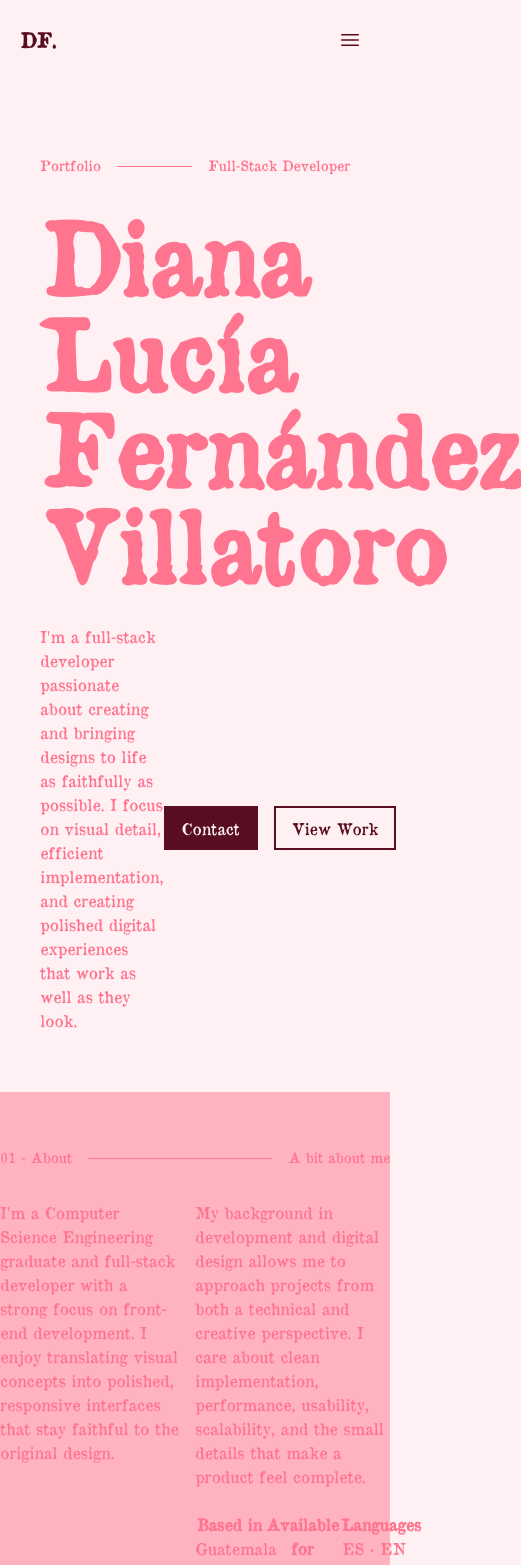
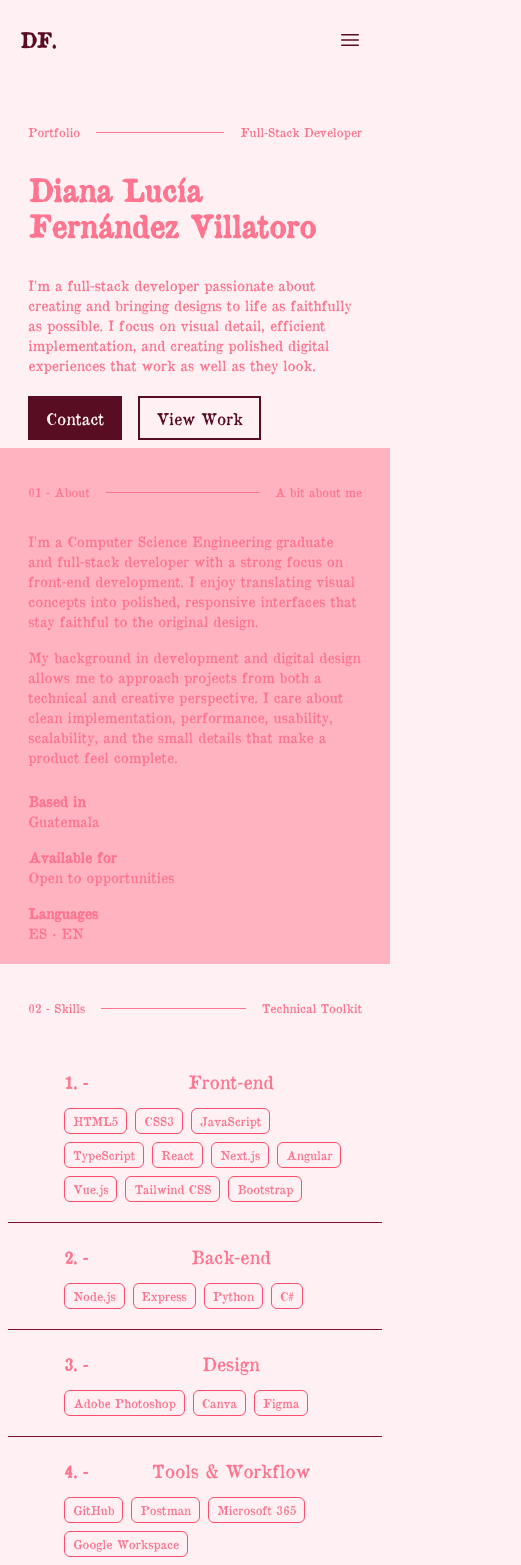
Before and after one commit to FernandezDL/Portafolio, a Next.js app: page /en/web in a window 390 px wide. Shown: the top 1565 px of the page, 521 px wide, since content can reach past the window. Built offline with nearby package versions, Linux system fonts and the light colour scheme.

Commit message:
ADDED: Responsive

```diff
--- a/src/app/[lang]/[mode]/page.tsx
+++ b/src/app/[lang]/[mode]/page.tsx
@@ -51,24 +51,24 @@ export default async function PortfolioPage({params}: PortfolioPageProps) {
 		<Navbar navigation={portfolioContent.navigation} navbarSwitches={portfolioContent.navbarSwitches}/>
 
 		{/* Name section */}
-		<section id="header" className="scroll-mt-0">
-			<div className="w-full p-10 mt-5 mx-auto">
+		<section id="header" className="scroll-mt-24 px-5 sm:px-8 lg:px-10 lg:py-16">
+			<div className="w-full p-2 lg:p-10 mt-5 mx-auto">
 				<div className="mx-auto max-w-content">
 					{/* Title */}
 					<div className="w-full flex items-center">
-						<p className="text-sm font-light my-4 shrink-0">{lang === "en" ? "Portfolio" : "Portafolio"}</p>
+						<p className="text-xs lg:text-sm font-light my-4 shrink-0">{lang === "en" ? "Portfolio" : "Portafolio"}</p>
 
 						<div className="w-full h-px bg-foreground m-4"></div>
 
-						<p className="text-sm font-light my-4 shrink-0">{portfolioContent.nameSection.role}</p>
+						<p className="text-xs lg:text-sm font-light my-4 shrink-0">{portfolioContent.nameSection.role}</p>
 					</div>
 
-					<p className="text-8xl font-bold mt-4">Diana Lucía <br/> Fernández Villatoro</p>
+					<p className="text-3xl lg:text-8xl font-bold mt-4">Diana Lucía <br/> Fernández Villatoro</p>
 
-					<div className="mt-8 flex justify-between items-center w-3/4">
-						<p className="text-md w-[70%]">{portfolioContent.nameSection.statement}</p>
+					<div className="mt-8 lg:flex justify-between items-center w-full lg:w-3/4">
+						<p className="text-sm lg:text-md w-full lg:w-[70%]">{portfolioContent.nameSection.statement}</p>
 
-						<div className="flex space-x-4 items-end shrink-0">
+						<div className="flex space-x-4 items-end shrink-0 mt-5 lg:mt-0">
 							<NavButton text={portfolioContent.nameSection.contactButton} section="#contact" />
 							<NavButtonSec text={portfolioContent.nameSection.viewWorkButton} section="#projects" />
 						</div>
@@ -79,33 +79,33 @@ export default async function PortfolioPage({params}: PortfolioPageProps) {
 
 		{/* About Section */}
 		<section id="about">
-			<div className="w-full bg-muted py-10 my-5">
+			<div className="w-full bg-muted p-2 py-5 lg:py-10 lg:my-5">
 				<div className="mx-auto max-w-content">
 					{/* Title */}
-					<div className="w-full flex items-center">
-						<p className="text-sm font-light my-4 shrink-0">01 - {portfolioContent.sections[0].header}</p>
+					<div className="px-5 lg:px-0 w-full flex items-center">
+						<p className="text-xs lg:text-sm font-light my-4 shrink-0">01 - {portfolioContent.sections[0].header}</p>
 						<div className="w-full h-px bg-foreground m-4"></div>
-						<p className="text-sm font-light my-4 shrink-0">{portfolioContent.sections[0].title}</p>
+						<p className="text-xs lg:text-sm font-light my-4 shrink-0">{portfolioContent.sections[0].title}</p>
 					</div>
 
-					<div className="mt-4 flex space-x-4">
-						<p className="text-md w-1/2">{portfolioContent.about.introduction}</p>
+					<div className="mt-4 px-5 space-y-4 lg:px-0 lg:flex lg:space-x-4">
+						<p className="text-sm lg:text-md w-full lg:w-1/2">{portfolioContent.about.introduction}</p>
 
-						<div className="w-1/2">
-							<p className="text-md">{portfolioContent.about.approach}</p>
+						<div className="w-full lg:w-1/2">
+							<p className="text-sm lg:text-md">{portfolioContent.about.approach}</p>
 
-							<div className="flex w-full mt-6">
-								<div className="w-[35%]">
-									<p className="text-md font-extrabold text-center">{portfolioContent.about.basedIn}</p>
-									<p className="text-md font-medium text-center">Guatemala</p>
+							<div className="space-y-4 lg:flex w-full mt-6">
+								<div className="w-full lg:w-[35%]">
+									<p className="text-sm lg:text-md font-extrabold lg:text-center">{portfolioContent.about.basedIn}</p>
+									<p className="text-sm lg:text-md font-medium lg:text-center">Guatemala</p>
 								</div>
-								<div className="w-[40%]">
-									<p className="text-md font-bold text-center">{portfolioContent.about.availability}</p>
-									<p className="text-md font-medium text-center">{portfolioContent.about.oportunities}</p>
+								<div className="w-full lg:w-[40%]">
+									<p className="text-sm lg:text-md font-bold lg:text-center">{portfolioContent.about.availability}</p>
+									<p className="text-sm lg:text-md font-medium lg:text-center">{portfolioContent.about.oportunities}</p>
 								</div>
-								<div className="w-1/3">
-									<p className="text-md font-bold text-center">{portfolioContent.about.languages}</p>
-									<p className="text-md font-medium text-center">ES · EN</p>
+								<div className="w-full lg:w-1/3">
+									<p className="text-sm lg:text-md font-bold lg:text-center">{portfolioContent.about.languages}</p>
+									<p className="text-sm lg:text-md font-medium lg:text-center">ES · EN</p>
 								</div>
 							</div>
 						</div>
@@ -116,13 +116,13 @@ export default async function PortfolioPage({params}: PortfolioPageProps) {
 
 		{/* Skills Section */}
 		<section id="skills">
-			<div className="w-full p-10 my-5">
+			<div className="w-full p-2 py-5 lg:p-10 lg:my-5">
 				<div className="mx-auto max-w-content">
 					{/* Title */}
-					<div className="w-full flex items-center">
-						<p className="text-sm font-light my-4 shrink-0">02 - {portfolioContent.sections[1].header}</p>
+					<div className="px-5 lg:px-0 w-full flex items-center">
+						<p className="text-xs lg:text-sm font-light my-4 shrink-0">02 - {portfolioContent.sections[1].header}</p>
 						<div className="w-full h-px bg-foreground m-4"></div>
-						<p className="text-sm font-light my-4 shrink-0">{portfolioContent.sections[1].title}</p>
+						<p className="text-xs lg:text-sm font-light my-4 shrink-0">{portfolioContent.sections[1].title}</p>
 					</div>
 
 					<div className="mt-4">
@@ -134,13 +134,13 @@ export default async function PortfolioPage({params}: PortfolioPageProps) {
 
 		{/* Projects */}
 		<section id="projects">
-			<div className="w-full bg-muted p-10 my-5">
+			<div className="w-full bg-muted p-5 lg:p-10 my-5">
 				<div className="mx-auto max-w-content">
 					{/* Title */}
 					<div className="w-full flex items-center">
-						<p className="text-sm font-light my-4 shrink-0">03 - {portfolioContent.sections[2].header}</p>
+						<p className="text-xs lg:text-sm font-light my-4 shrink-0">03 - {portfolioContent.sections[2].header}</p>
 						<div className="w-full h-px bg-foreground m-4"></div>
-						<p className="text-sm font-light my-4 shrink-0">{portfolioContent.sections[2].title}</p>
+						<p className="text-xs lg:text-sm font-light my-4 shrink-0">{portfolioContent.sections[2].title}</p>
 					</div>
 
 					<Projects projectList={portfolioContent.projects} />
@@ -150,16 +150,16 @@ export default async function PortfolioPage({params}: PortfolioPageProps) {
 
 		{/* Experience */}
 		<section id="experience">
-			<div className="w-full p-10 my-5">
+			<div className="w-full p-5 lg:p-10 my-5">
 				<div className="mx-auto max-w-content">
 					{/* Title */}
 					<div className="w-full flex items-center">
-						<p className="text-sm font-light my-4 shrink-0">04 - {portfolioContent.sections[3].header}</p>
+						<p className="text-xs lg:text-sm font-light my-4 shrink-0">04 - {portfolioContent.sections[3].header}</p>
 						<div className="w-full h-px bg-foreground m-4"></div>
-						<p className="text-sm font-light my-4 shrink-0">{portfolioContent.sections[3].title}</p>
+						<p className="text-xs lg:text-sm font-light my-4 shrink-0">{portfolioContent.sections[3].title}</p>
 					</div>
 
-					<div className="mt-6 ml-10 pl-4 border-l-2 border-primary ">
+					<div className="mt-6 ml-2 lg:ml-10 pl-4 border-l-2 border-primary ">
 						<WorkExperience workExperienceList={portfolioContent.workExperience} />
 					</div>
 				</div>
@@ -167,16 +167,16 @@ export default async function PortfolioPage({params}: PortfolioPageProps) {
 		</section>
 
 		{/* Academic Experience */}
-		<div className="w-full p-10 my-5 bg-muted">
+		<div className="w-full p-5 lg:p-10 my-5 bg-muted">
 			<div className="mx-auto max-w-content">
 				{/* Title */}
 				<div className="w-full flex items-center">
-					<p className="text-sm font-light my-4 shrink-0">05 - {portfolioContent.sections[4].header}</p>
+					<p className="text-xs lg:text-sm font-light my-4 shrink-0">05 - {portfolioContent.sections[4].header}</p>
 					<div className="w-full h-px bg-foreground m-4"></div>
-					<p className="text-sm font-light my-4 shrink-0">{portfolioContent.sections[4].title}</p>
+					<p className="text-xs lg:text-sm font-light my-4 shrink-0">{portfolioContent.sections[4].title}</p>
 				</div>
 
-				<div className="mt-6 ml-10 pl-4 border-l-2 border-primary ">
+				<div className="mt-6 ml-2 lg:ml-10 pl-4 border-l-2 border-primary ">
 					<AcademicExperience academicExperienceList={portfolioContent.academicExperience} />
 				</div>
 			</div>
@@ -184,18 +184,18 @@ export default async function PortfolioPage({params}: PortfolioPageProps) {
 
 		{/* Contact */}
 		<section id="contact">
-			<div className="w-full p-10 my-5">
+			<div className="w-full p-5 lg:p-10 my-5">
 				<div className="mx-auto max-w-content">
 					{/* Title */}
 					<div className="w-full flex items-center">
-						<p className="text-sm font-light my-4 shrink-0">06 - {portfolioContent.sections[5].header}</p>
+						<p className="text-xs lg:text-sm font-light my-4 shrink-0">06 - {portfolioContent.sections[5].header}</p>
 						<div className="w-full h-px bg-foreground m-4"></div>
-						<p className="text-sm font-light my-4 shrink-0">{portfolioContent.sections[5].title}</p>
+						<p className="text-xs lg:text-sm font-light my-4 shrink-0">{portfolioContent.sections[5].title}</p>
 					</div>
 
-					<div className="mt-4 flex">
-						<div className="w-1/2">
-							<p className="text-md">{portfolioContent.contactSection.text}</p>
+					<div className="mt-4 lg:flex">
+						<div className="w-full lg:w-1/2">
+							<p className="text-xs lg:text-md">{portfolioContent.contactSection.text}</p>
 
 							<div className="flex space-x-2">
 								<p className="text-md font-bold">Email:</p>
@@ -212,7 +212,7 @@ export default async function PortfolioPage({params}: PortfolioPageProps) {
 								<p className="text-md">(+502) 4023-8478</p>
 							</div>
 						</div>
-						<div className="w-1/2 justify-end">
+						<div className="w-full mt-4 lg:mt-0 lg:w-1/2 justify-end">
 							<p className="text-md">{portfolioContent.contactSection.name}:</p>
 							<input type="text" className="border-2 border-primary px-2 py-1 w-full" />
 
@@ -222,7 +222,7 @@ export default async function PortfolioPage({params}: PortfolioPageProps) {
 							<p className="text-md mt-4">{portfolioContent.contactSection.message}:</p>
 							<textarea className="border-2 border-primary px-2 py-1 w-full" />
 
-							<button className="bg-primary text-background px-4 py-2 mt-4 w-1/4">{portfolioContent.contactSection.button}</button>
+							<button className="bg-primary text-background px-4 py-2 mt-4 lg:w-1/4">{portfolioContent.contactSection.button}</button>
 						</div>
 					</div>
 				</div>
--- a/src/components/sections/Skills.tsx
+++ b/src/components/sections/Skills.tsx
@@ -10,21 +10,23 @@ export default function Skills({ skillList }: SkillsProps) {
             {skillList.map((skillSection) => (
                 <div
                     key={`${skillSection.number}-${skillSection.title}`}
-                    className="flex w-full border-b border-border px-10 py-5"
+                    className="lg:flex w-full border-b border-border px-10 py-5"
                 >
-                    <p className="flex w-[10%] items-center justify-center text-md font-bold">
-                        {skillSection.number}. -
-                    </p>
+                    <div className="flex lg:w-1/2">
+                        <p className="flex w-[20%] items-center justify-center text-md font-bold">
+                            {skillSection.number}. -
+                        </p>
 
-                    <p className="ml-4 flex w-[40%] items-center justify-center text-lg">
-                        {skillSection.title}
-                    </p>
+                        <p className="ml-4 flex w-[80%] items-center justify-center text-lg">
+                            {skillSection.title}
+                        </p>
+                    </div>
 
-                    <div className="ml-4 flex w-[50%] flex-wrap gap-2">
+                    <div className="ml-4 mt-3 flex w-full lg:w-1/2 flex-wrap gap-2">
                         {skillSection.skills.map((skill) => (
                             <p
                                 key={skill}
-                                className="rounded-md border border-accent px-2 py-1 text-md font-light"
+                                className="rounded-md border border-accent px-2 py-1 text-xs lg:text-md font-light"
                             >
                                 {skill}
                             </p>
```
Also changed, not shown: src/components/layout/Footer.tsx (+7 -7 lines), src/components/projects/projectCard.tsx (+5 -5 lines), src/components/sections/academicExperience.tsx (+4 -4 lines), src/components/sections/workExperience.tsx (+5 -5 lines).
